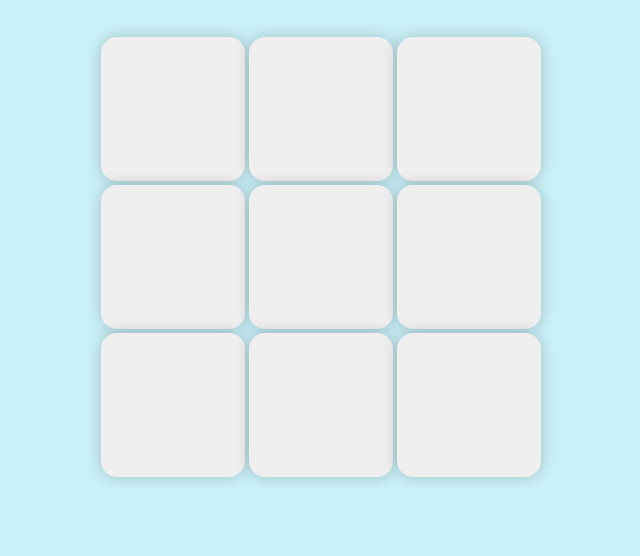
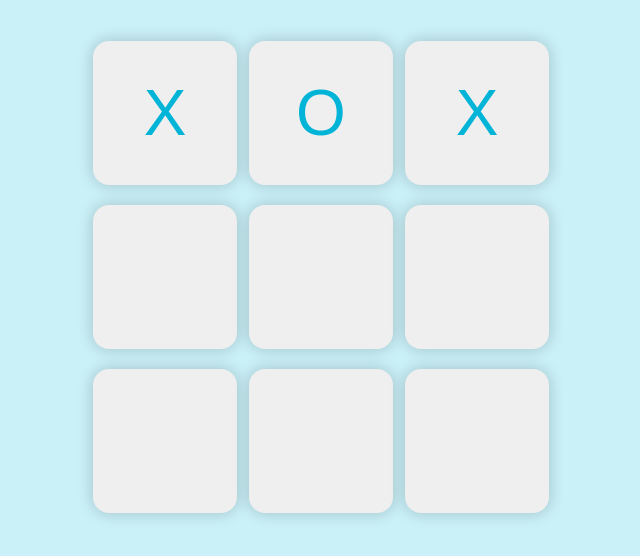
Before and after one commit to Samriddhi2913/TicTacToe_Game, a plain HTML site: page index.html in a window 1280 px wide. Shown: the part 40-596 px from the top of the page, without its empty margins (319-959 px from the left). Drawn offline with Linux system fonts and the light colour scheme.

Commit message:
Update HTML & CSS File

```diff
--- a/index.html
+++ b/index.html
@@ -11,9 +11,9 @@
         <h1>Tic Tac Toe</h1>
         <div class="container">
             <div class="game">
-            <button class="box"></button>
-            <button class="box"></button>
-            <button class="box"></button>
+            <button class="box">X</button>
+            <button class="box">O</button>
+            <button class="box">X</button>
             <button class="box"></button>
             <button class="box"></button>
             <button class="box"></button>
--- a/style.css
+++ b/style.css
@@ -17,6 +17,8 @@ body{
 .game{
     height: 60vmin;
     width:60vmin;
+    display:flex;
+    flex-wrap:wrap;
     justify-content: center;
     align-items: center;
     gap: 1.5vmin;
@@ -27,4 +29,6 @@ body{
     border-radius:1rem;
     border: none;
     box-shadow: 0 0 1rem rgba(0,0,0,0.2);
+    font-size: 8vmin;
+    color: #00b4d8;
 }
```
